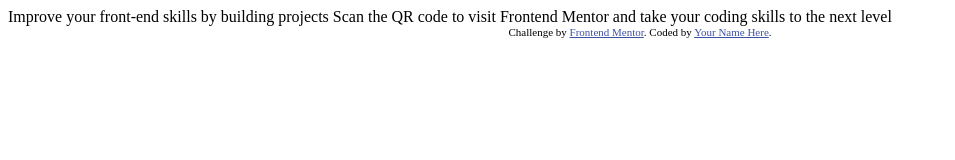
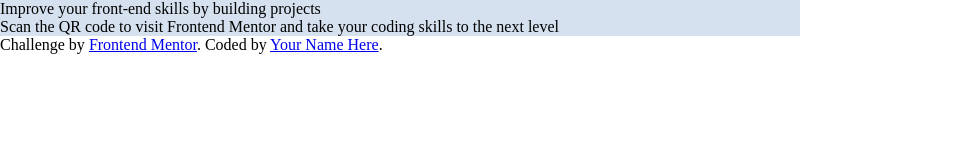
Before and after one commit to Akinloluwa-Adedijo/frontend-mentor-qr-code, a plain HTML site: page index.html in a window 1280 px wide. Shown: the whole page, without its empty margins (0-955 px from the left). Drawn offline with Linux system fonts and the light colour scheme.

Commit message:
added styles

```diff
--- a/index.html
+++ b/index.html
@@ -1,28 +1,40 @@
 <!DOCTYPE html>
 <html lang="en">
   <head>
-  <meta charset="UTF-8">
-  <meta name="viewport" content="width=device-width, initial-scale=1.0"> <!-- displays site properly based on user's device -->
+    <meta charset="UTF-8" />
+    <meta name="viewport" content="width=device-width, initial-scale=1.0" />
+    <!-- displays site properly based on user's device -->
 
-  <link rel="icon" type="image/png" sizes="32x32" href="./images/favicon-32x32.png">
+    <link
+      rel="icon"
+      type="image/png"
+      sizes="32x32"
+      href="./images/favicon-32x32.png"
+    />
+    <link rel="stylesheet" href="style.css" />
 
     <title>Frontend Mentor | QR code component</title>
-
-  <!-- Feel free to remove these styles or customise in your own stylesheet 👍 -->
-  <style>
-    .attribution { font-size: 11px; text-align: center; }
-    .attribution a { color: hsl(228, 45%, 44%); }
-  </style>
   </head>
   <body>
-
+    <div class="container">
+      <div class="card-container">
+        <div class="qr-code-container"></div>
+        <div class="card-text">
+          <div class="card-title">
             Improve your front-end skills by building projects
-
-  Scan the QR code to visit Frontend Mentor and take your coding skills to the next level
-
+          </div>
+          <div class="card-description">
+            Scan the QR code to visit Frontend Mentor and take your coding
+            skills to the next level
+          </div>
+        </div>
+      </div>
+    </div>
     <div class="attribution">
-    Challenge by <a href="https://www.frontendmentor.io?ref=challenge" target="_blank">Frontend Mentor</a>.
-    Coded by <a href="#">Your Name Here</a>.
+      Challenge by
+      <a href="https://www.frontendmentor.io?ref=challenge" target="_blank"
+        >Frontend Mentor</a
+      >. Coded by <a href="#">Your Name Here</a>.
     </div>
   </body>
 </html>
--- /dev/null
+++ b/style.css
@@ -0,0 +1,8 @@
+body {
+  margin: 0 auto;
+}
+
+.container {
+  width: 100vh;
+  background-color: rgb(213, 225, 239);
+}
```
Lines whose indentation alone changed are shown as unchanged.
